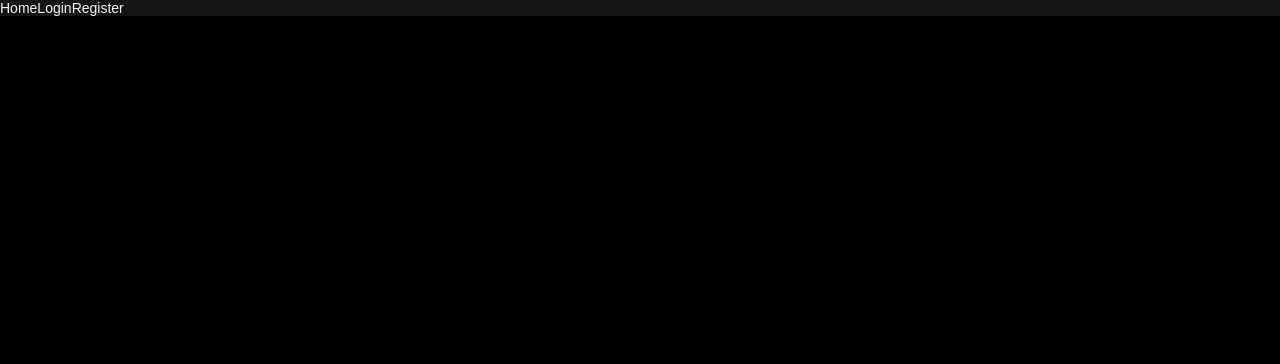
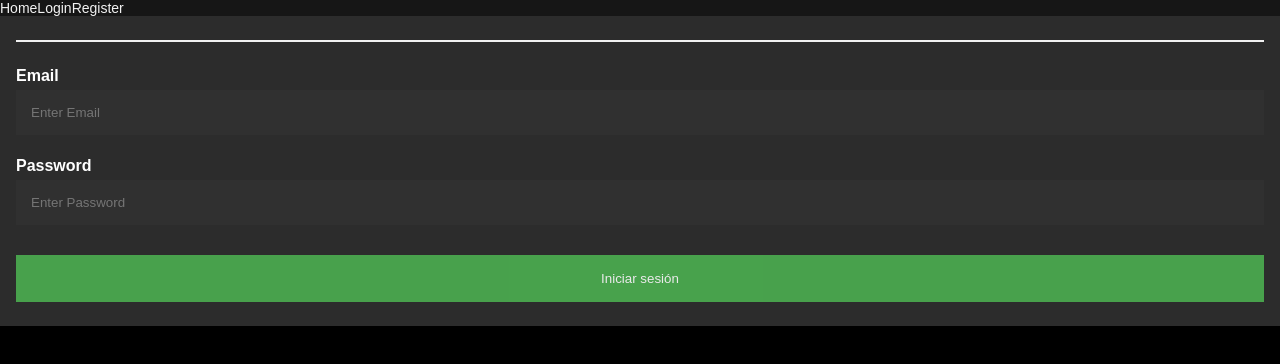
Before and after one commit to ValenDesdel/pruebaloginvue, a Vue app: page /#/login in a window 1280 px wide. Shown: the top 364 px of the page. Built offline with nearby package versions, Linux system fonts and the light colour scheme; no server answers.

Commit message:
listo login y una sola instancia de la app

```diff
--- a/src/main.js
+++ b/src/main.js
@@ -1,10 +1,17 @@
 import Vue from 'vue'
 import App from './App.vue'
 import router from './router'
+import firebase from 'firebase'
 
 Vue.config.productionTip = false
 
-new Vue({
-  router,
-  render: h => h(App)
-}).$mount('#app')
+let app = null
+
+firebase.auth().onAuthStateChanged(() =>{
+  if(!app) {
+    new Vue({
+      router,
+      render: h => h(App)
+    }).$mount('#app')
+  }
+})
--- a/src/router/index.js
+++ b/src/router/index.js
@@ -3,10 +3,13 @@ import VueRouter from 'vue-router'
 import Home from '../views/Home.vue'
 import Login from '../views/Auth/Login.vue'
 import Register from '../views/Auth/Register.vue'
+import Dashboard from '../views/Dashboard.vue'
+import firebase from 'firebase'
 
 Vue.use(VueRouter)
 
-  const routes = [
+const router = new VueRouter({
+  routes: [
   {
     path: '/',
     name: 'Home',
@@ -18,15 +21,38 @@ Vue.use(VueRouter)
     component: Login
   },
   {
+    path: '/dashboard',
+    name: 'dashboard',
+    component: Dashboard,
+    meta: {
+      requiresAuth: true
+    }
+  },
+  {
     path: '/register',
     name: 'Register',
     component: Register
   }
 
-]
+  ]
+});
 
-const router = new VueRouter({
-  routes
+
+router.beforeEach((to, from, next) => {
+  if (to.matched.some(ruta => ruta.meta.requiresAuth)){
+    const user = firebase.auth().currentUser;
+    if (user){
+      next();
+    } else {
+      next({
+        name: 'login'
+      })
+    }
+  } else {
+    next();
+  }
 })
 
-export default router
+
+
+export default router;
--- a/src/views/Auth/Login.vue
+++ b/src/views/Auth/Login.vue
@@ -1,9 +1,122 @@
+<style>
+body {
+  font-family: Arial, Helvetica, sans-serif;
+  background-color: black;
+}
+
+* {
+  box-sizing: border-box;
+}
+
+b{
+  color: white;
+}
+
+/* Add padding to containers */
+.container {
+  padding: 16px;
+  background-color: rgb(44, 44, 44);
+}
+
+/* Full-width input fields */
+input[type=text], input[type=password] {
+  width: 100%;
+  padding: 15px;
+  margin: 5px 0 22px 0;
+  display: inline-block;
+  border: none;
+  background: #303030;
+}
+
+input[type=text]:focus, input[type=password]:focus {
+  background-color: #ddd;
+  outline: none;
+}
+
+/* Overwrite default styles of hr */
+hr {
+  border: 1px solid #f1f1f1;
+  margin-bottom: 25px;
+}
+
+/* Set a style for the submit button */
+.registerbtn {
+  background-color: #4CAF50;
+  color: white;
+  padding: 16px 20px;
+  margin: 8px 0;
+  border: none;
+  cursor: pointer;
+  width: 100%;
+  opacity: 0.9;
+}
+
+.registerbtn:hover {
+  opacity: 1;
+}
+
+/* Add a blue text color to links */
+a {
+  color: dodgerblue;
+}
+
+/* Set a grey background color and center the text of the "sign in" section */
+.signin {
+  background-color: #f1f1f1;
+  text-align: center;
+}
+</style>
+
+
 <template>
-    <div>Login</div>
+    <body>
+
+    <form action="@" @submit.prevent="login">
+  <div class="container">
+
+
+    <hr>
+
+    <label for="email"><b>Email</b></label>
+    <input type="text" placeholder="Enter Email" name="email" id="email" required v-model="emailF">
+
+    <label for="psw"><b>Password</b></label>
+    <input type="password" placeholder="Enter Password" name="psw" id="psw" required v-model="passwordF">
+
+    <button type="submit" class="registerbtn">Iniciar sesión</button>
+  </div>
+
+</form>
+
+
+
+</body>
 </template>
 
 <script>
+import '@/firebase/init.js'
+import firebase from 'firebase';
 export default {
-    name: 'Login'
+    data() {
+        return{
+            emailF: '',
+            passwordF: '',
+            error: ''
+        }
+    },
+
+    name: 'Login',
+    methods: {
+        login(){
+            this.error = ''
+            firebase.auth().signInWithEmailAndPassword(this.emailF, this.passwordF)
+            .then(user => {
+                this.$router.push({name: 'dashboard'})
+                console.log(user)
+            }).catch(err => {
+                this.error = err.message
+            })
+        }
+    }
 }
 </script>
--- /dev/null
+++ b/src/views/Dashboard.vue
@@ -0,0 +1,9 @@
+<template>
+    <div>DASHBOARD</div>
+</template>
+
+<script>
+export default {
+
+}
+</script>
```
